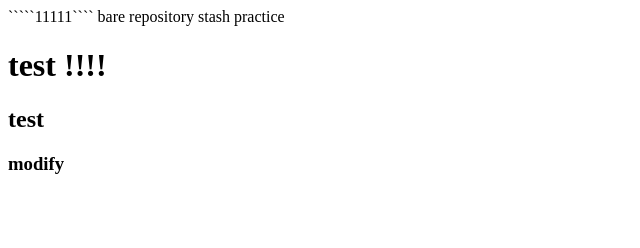
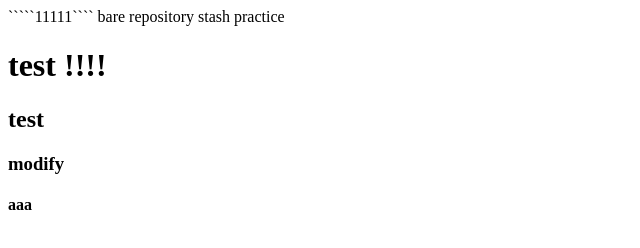
Before and after one commit to Egbert8527/git-learning, a plain HTML site: page index.html in a window 1280 px wide. Shown: the full height of the page, 0-640 px from the left. Drawn offline with Linux system fonts and the light colour scheme.

Commit message:
修改index   aaa h4

```diff
--- a/index.html
+++ b/index.html
@@ -7,3 +7,4 @@
 <h1>test !!!!</h1>
 <h2>test</h2>
 <h3>modify</h3>
+<h4>aaa</h4>
```
